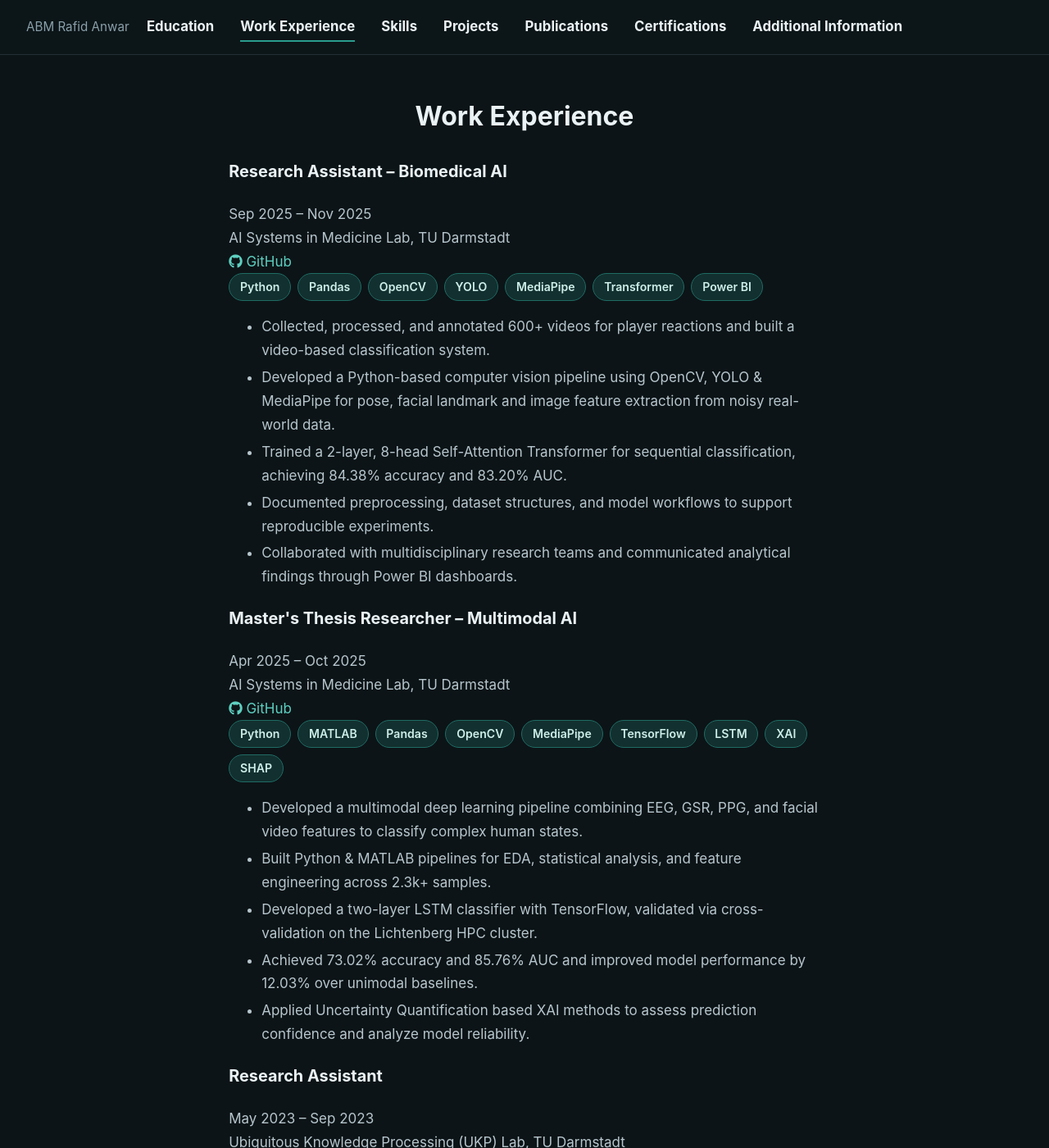
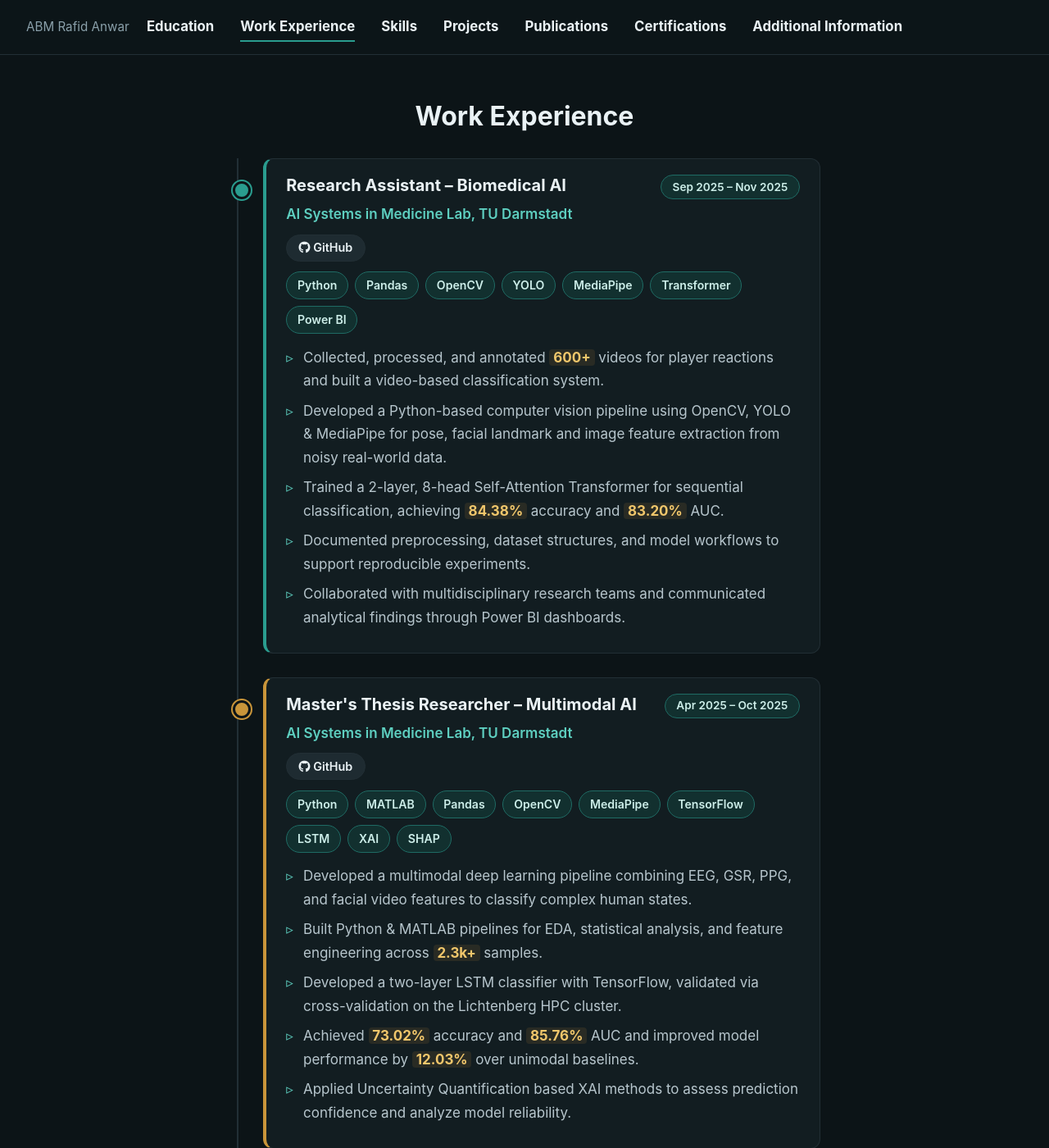
Before and after one commit to RafidAnwar/rafidanwar.github.io, a Jekyll site: the page built from work experience.md, in a window 1280 px wide and 1400 px high. Shown: the whole window at 82% size. Built offline with Jekyll 4.4.1, drawn with Linux system fonts in a browser that asks for light colours.

Commit message:
Update style.scss

```diff
--- a/assets/css/style.scss
+++ b/assets/css/style.scss
@@ -151,3 +151,93 @@ a:hover { text-decoration: underline; }
   .profile-photo { width: 220px; height: 220px; }
   .hero h1 { font-size: 1.9rem; }
 }
+/* ---------- Work experience timeline ---------- */
+.timeline {
+  position: relative;
+  margin-left: 10px;
+  padding-left: 30px;
+  border-left: 2px solid var(--line);
+}
+
+.job {
+  position: relative;
+  background: var(--panel);
+  border: 1px solid var(--line);
+  border-left: 4px solid var(--accent);
+  border-radius: 12px;
+  padding: 1.2rem 1.5rem 1.3rem;
+  margin-bottom: 1.8rem;
+  transition: transform 0.2s ease, box-shadow 0.2s ease;
+}
+.job:nth-child(even) { border-left-color: #c9953a; }
+.job:hover { transform: translateY(-3px); box-shadow: 0 10px 26px rgba(0, 0, 0, 0.45); }
+
+/* dot on the timeline line */
+.job::before {
+  content: "";
+  position: absolute;
+  left: -41px;
+  top: 1.7rem;
+  width: 16px;
+  height: 16px;
+  border-radius: 50%;
+  background: var(--accent);
+  border: 3px solid var(--bg);
+  box-shadow: 0 0 0 2px var(--accent);
+}
+.job:nth-child(even)::before { background: #c9953a; box-shadow: 0 0 0 2px #c9953a; }
+
+.job-head {
+  display: flex;
+  justify-content: space-between;
+  align-items: flex-start;
+  flex-wrap: wrap;
+  gap: 0.5rem 1rem;
+}
+.job-head h3 { margin: 0; font-size: 1.25rem; line-height: 1.3; color: var(--head); }
+
+.job-date {
+  white-space: nowrap;
+  background: #12302f;
+  color: #cdeee9;
+  border: 1px solid #1f6b64;
+  border-radius: 999px;
+  padding: 0.15rem 0.85rem;
+  font-size: 0.85rem;
+  font-weight: 600;
+}
+
+.job-org { color: var(--accent-soft); font-weight: 600; margin: 0.25rem 0 0.6rem; }
+
+.job-link {
+  display: inline-block;
+  margin: 0 0 0.8rem;
+  padding: 0.2rem 0.9rem;
+  border-radius: 999px;
+  background: #1e2b31;
+  border: 1px solid var(--line);
+  color: var(--head);
+  font-size: 0.9rem;
+  font-weight: 600;
+}
+.job-link:hover { background: var(--accent); border-color: var(--accent); color: #fff; text-decoration: none; }
+
+.job .chips { margin-bottom: 0.9rem; }
+
+.job ul { list-style: none; margin: 0; padding: 0; }
+.job li { position: relative; padding-left: 1.3rem; margin: 0.45rem 0; }
+.job li::before { content: "▹"; position: absolute; left: 0; color: var(--accent-soft); }
+
+.metric {
+  color: #f0c66b;
+  font-weight: 700;
+  background: rgba(201, 149, 58, 0.12);
+  border-radius: 4px;
+  padding: 0 0.3rem;
+}
+
+@media (max-width: 700px) {
+  .timeline { margin-left: 4px; padding-left: 20px; }
+  .job::before { left: -31px; }
+  .job { padding: 1rem 1.1rem; }
+}
```
